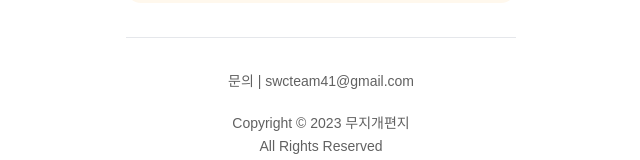
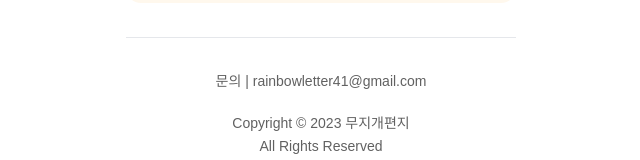
Before and after one commit to rainbow-letter/rainbow-letter-frontend, a React (Create React App) app: page / in a window 1280 px wide. Shown: the part 1017-1177 px from the top of the page, without its empty margins (319-959 px from the left). Built offline with nearby package versions, Linux system fonts and the light colour scheme; no server answers.

Commit message:
fix: 푸터 링크 텍스트 수정

```diff
--- a/src/components/Home/HomeFooter.jsx
+++ b/src/components/Home/HomeFooter.jsx
@@ -14,7 +14,7 @@ export default function HomeFooter() {
         <p>{FOOTER_MESSAGE.COPYRIGHT}</p>
         <p>{FOOTER_MESSAGE.COPYRIGHT_2}</p>
       </div>
-      <Link to="https://blog.naver.com/rainbowletter" target="_blank">
+      <Link to={`${FOOTER_MESSAGE.EMAIL}`} target="_blank">
         <img src={blog} width={46} alt="blog" />
       </Link>
     </footer>
--- a/src/components/Home/constants.js
+++ b/src/components/Home/constants.js
@@ -54,7 +54,8 @@ export const CONTENTS_MESSAGE = [
 ];
 
 export const FOOTER_MESSAGE = Object.freeze({
-  ADDRESS: '문의 | swcteam41@gmail.com',
+  ADDRESS: '문의 | rainbowletter41@gmail.com',
   COPYRIGHT: 'Copyright © 2023 무지개편지',
   COPYRIGHT_2: 'All Rights Reserved',
+  EMAIL: 'https://blog.naver.com/rainbowletter',
 });
```
